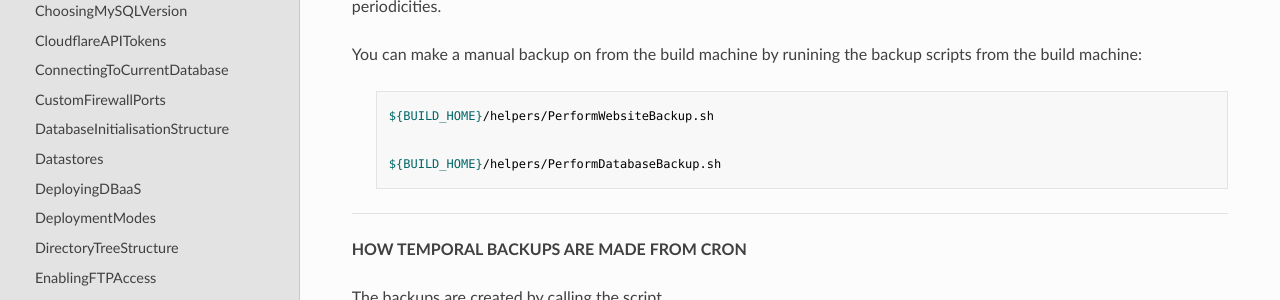
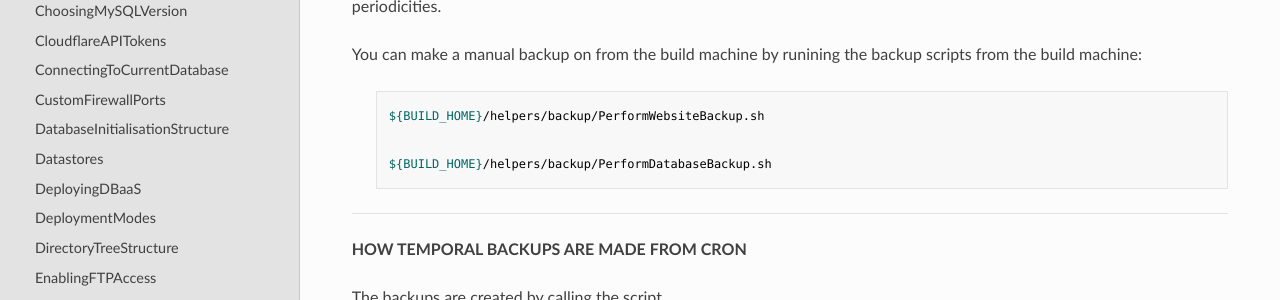
Before and after one commit to wintersys-dev/adt-documentation, an MkDocs documentation site: the page built from docs/Agile Deployment Toolkit/Deployment/Backups.md, in a window 1280 px wide and 900 px high, scrolled down 528 px. Shown: the part 151-451 px from the top of the window. Built offline with MkDocs 1.6.1, drawn with Linux system fonts in a browser that asks for light colours; nearby versions of some CDN libraries.

Commit message:
Update Backups.md

```diff
--- a/docs/Agile Deployment Toolkit/Deployment/Backups.md
+++ b/docs/Agile Deployment Toolkit/Deployment/Backups.md
@@ -20,9 +20,9 @@ What this means is that backups of the webroot and your database will be automat
 
 You can make a manual backup on from the build machine by runining the backup scripts from the build machine:
 
->     ${BUILD_HOME}/helpers/PerformWebsiteBackup.sh
+>     ${BUILD_HOME}/helpers/backup/PerformWebsiteBackup.sh
 
->     ${BUILD_HOME}/helpers/PerformDatabaseBackup.sh
+>     ${BUILD_HOME}/helpers/backup/PerformDatabaseBackup.sh
 
 
 ---------------------------------------------------------------------------------------------------------
```
